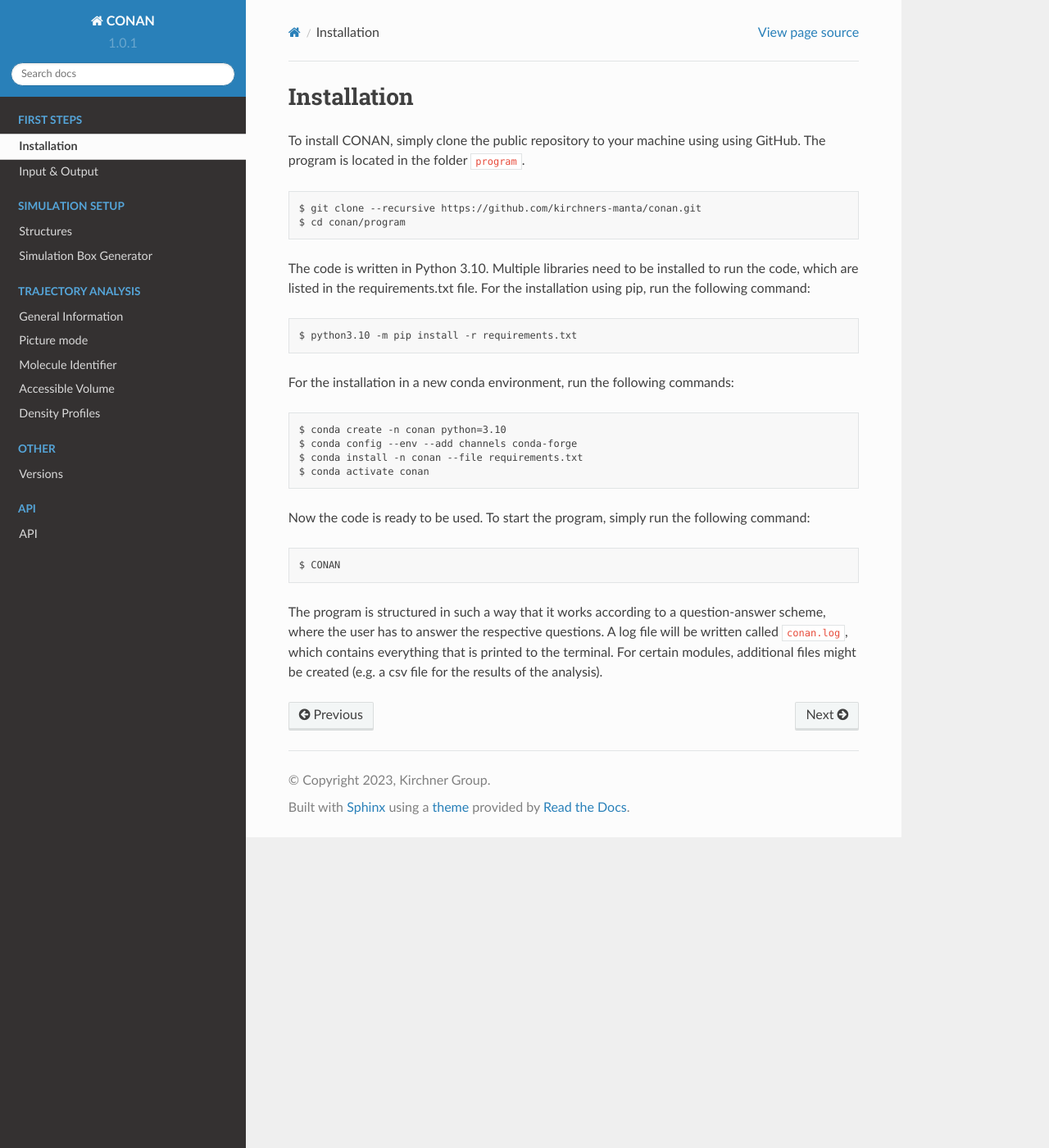
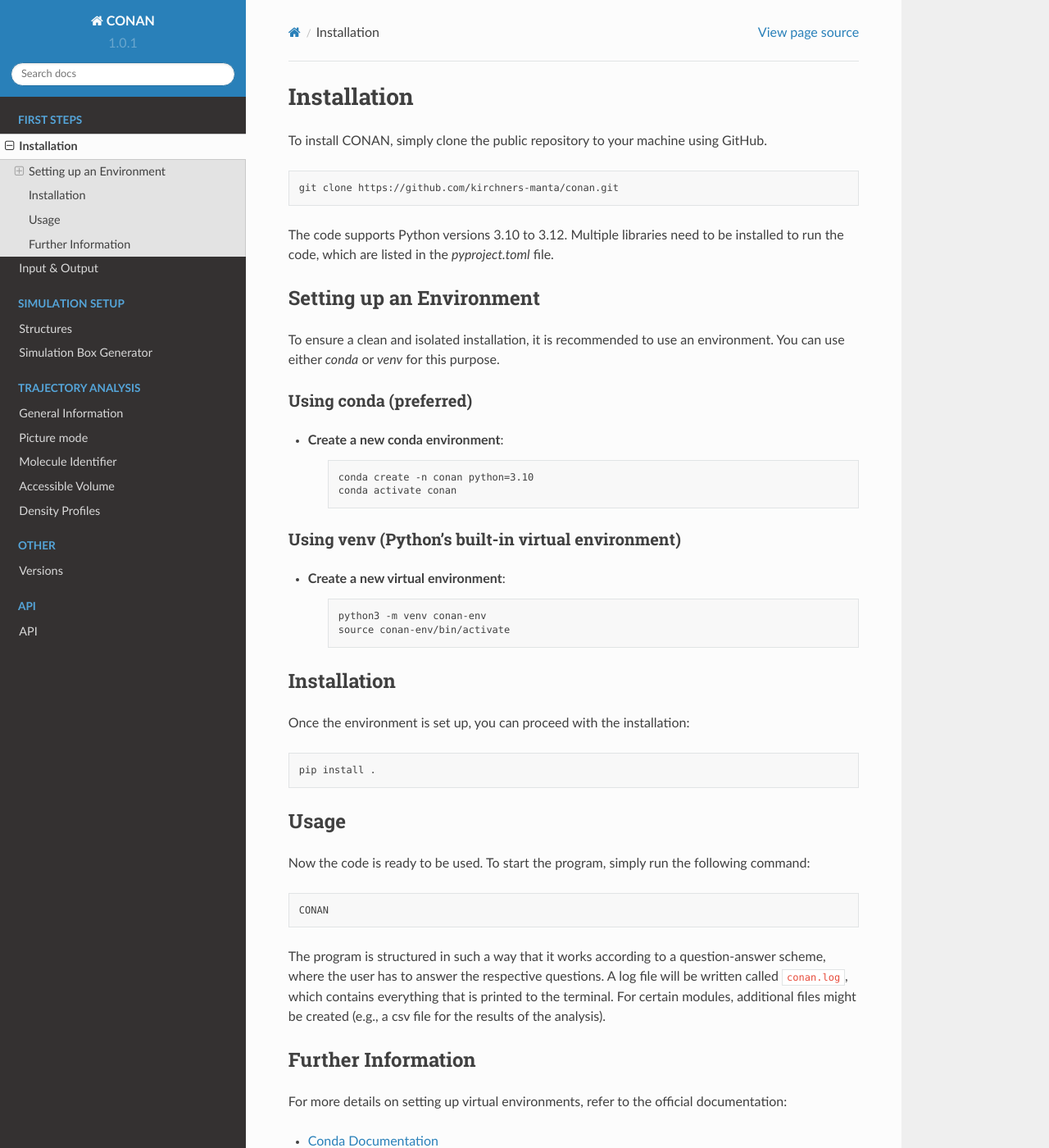
Before and after one commit to kirchners-manta/conan, a Sphinx documentation site: the page built from docs/source/first_steps/Installation.rst, in a window 1280 px wide and 1400 px high. Shown: the whole window at 82% size. Built offline with Sphinx 7.4.7 and the Read the Docs theme 2.0.0, drawn with Linux system fonts in a browser that asks for light colours; some of the changed text lies outside the part shown.

Commit message:
[FIX] Update installation guide after project restructuring

```diff
--- a/docs/source/first_steps/Installation.rst
+++ b/docs/source/first_steps/Installation.rst
@@ -1,36 +1,66 @@
 Installation
 ============
 
-To install CONAN, simply clone the public repository to your machine using using GitHub. The program is located in the folder ``program``.
+To install CONAN, simply clone the public repository to your machine using GitHub.
 
 .. code-block:: none
 
-   $ git clone --recursive https://github.com/kirchners-manta/conan.git
-   $ cd conan/program
+   git clone https://github.com/kirchners-manta/conan.git
 
-The code is written in Python 3.10. Multiple libraries need to be installed to run the code, which are listed in the requirements.txt file.
-For the installation using pip, run the following command:
+The code supports Python versions 3.10 to 3.12. Multiple libraries need to be installed to run the code, which are listed in the `pyproject.toml` file.
+
+Setting up an Environment
+-------------------------
+
+To ensure a clean and isolated installation, it is recommended to use an environment. You can use either `conda` or `venv` for this purpose.
+
+Using conda (preferred)
+^^^^^^^^^^^^^^^^^^^^^^^
+
+- **Create a new conda environment**:
+
+   .. code-block:: none
+
+      conda create -n conan python=3.10
+      conda activate conan
+
+Using venv (Python's built-in virtual environment)
+^^^^^^^^^^^^^^^^^^^^^^^^^^^^^^^^^^^^^^^^^^^^^^^^^^
+
+- **Create a new virtual environment**:
+
+   .. code-block:: none
+
+      python3 -m venv conan-env
+      source conan-env/bin/activate
+
+Installation
+------------
+
+Once the environment is set up, you can proceed with the installation:
 
 .. code-block:: none
 
-   $ python3.10 -m pip install -r requirements.txt
+   pip install .
 
-
-For the installation in a new conda environment, run the following commands:
-
-.. code-block:: none
-
-   $ conda create -n conan python=3.10
-   $ conda config --env --add channels conda-forge
-   $ conda install -n conan --file requirements.txt
-   $ conda activate conan
+Usage
+-----
 
 Now the code is ready to be used. To start the program, simply run the following command:
 
 .. code-block:: none
 
-   $ CONAN
+   CONAN
 
 The program is structured in such a way that it works according to a question-answer scheme, where the user has to answer the respective questions.
 A log file will be written called ``conan.log``, which contains everything that is printed to the terminal.
-For certain modules, additional files might be created (e.g. a csv file for the results of the analysis).
+For certain modules, additional files might be created (e.g., a csv file for the results of the analysis).
+
+Further Information
+-------------------
+
+For more details on setting up virtual environments, refer to the official documentation:
+
+- `Conda Documentation <https://docs.conda.io/projects/conda/en/latest/user-guide/tasks/manage-environments.html>`_
+
+- `Python venv Documentation <https://docs.python.org/3/library/venv.html>`_
```
